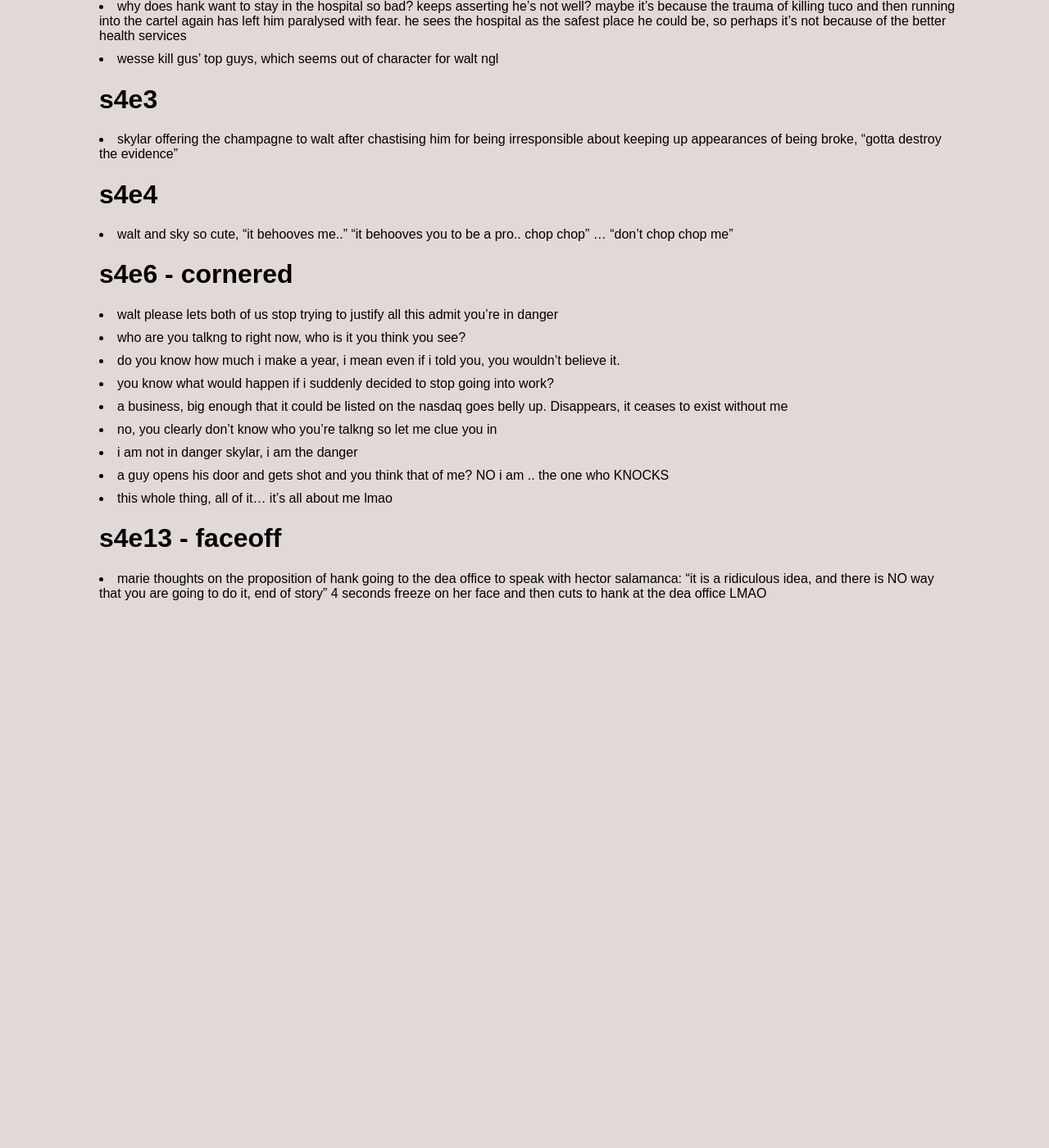
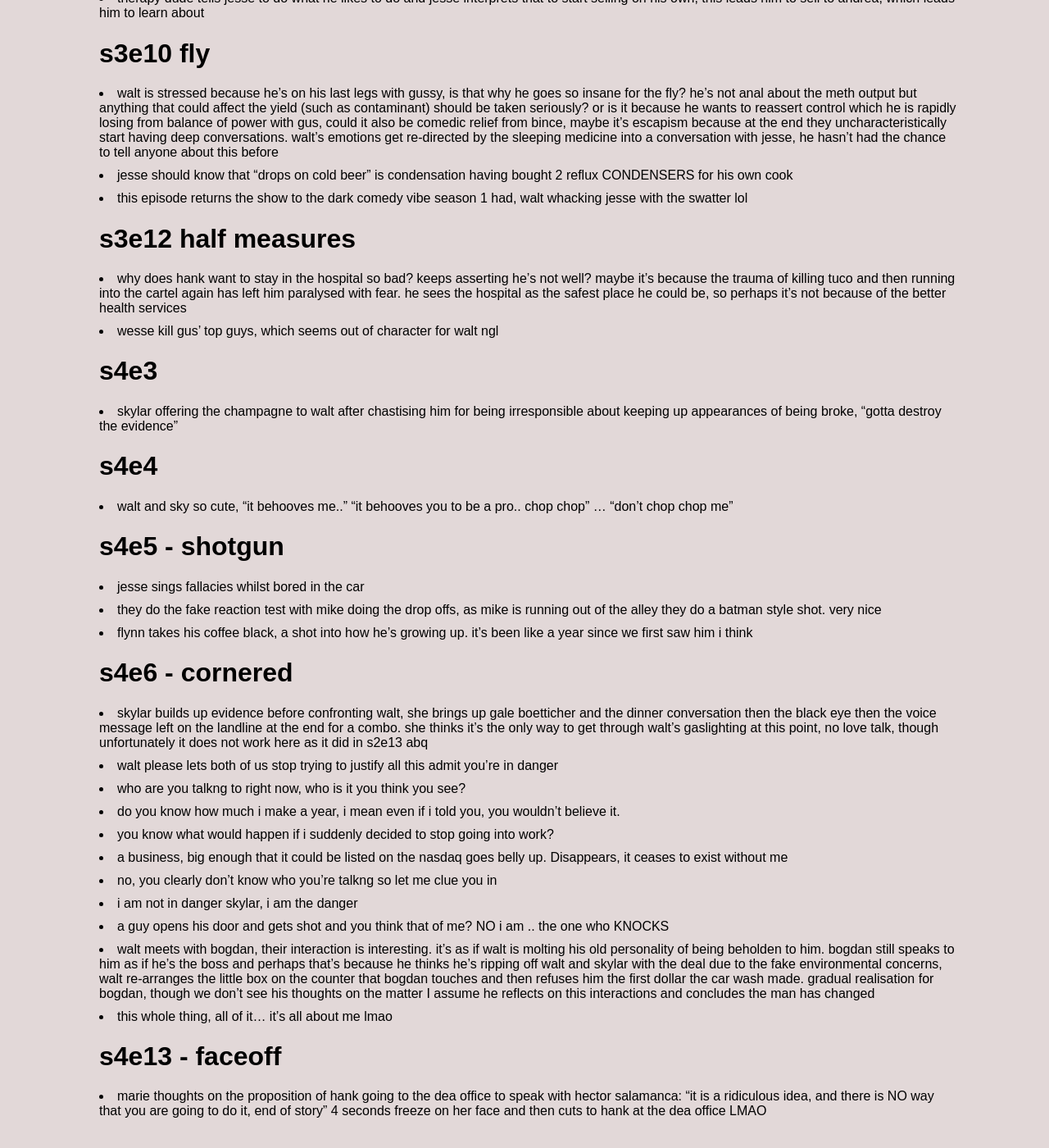
Before and after one commit to jsbaasi/jsbaasi.github.io, a Jekyll site: the page built from _posts/2026-06-08-breaking-bad-episodes.md, in a window 1280 px wide and 1400 px high, scrolled down 3046 px. Shown: the whole window at 82% size. Built offline with Jekyll 4.4.1, drawn with Linux system fonts in a browser that asks for light colours; before the commit the page ends 3815 px from its top, so only the background shows below that; some of the changed text lies outside the part shown.

Commit message:
vault backup: 2026-07-01 11:24:25

```diff
--- a/_posts/2026-06-08-breaking-bad-episodes.md
+++ b/_posts/2026-06-08-breaking-bad-episodes.md
@@ -39,6 +39,11 @@
 # s2e12 phoenix
 - "nice job wearing the pants" took walt 2 seasons to score on jesse with that one lol
 - "is new zealand part of australia?" jane "new zealand is new zealand" "right on"
+# s2e13 - abq
+- skylar beats walt's gaslighting with a massive combo of confrontations! "you have to leave" > "you told me you had a second phone" > "i asked gretchen whether you were having an affair with her" > "gretchen and elliott didn't give you a dime, they paid for NOTHING *zips bag*" > "over $100,000 thousand dollars, out of where, out of thin air?" > "but then, i called your mother *whispers in ear* yeah, thanks for that too ... she didn't even know you have cancer" > "you were gone for 4 days yet she swears that you were never there" > "lies on top of lies on top of lies" SKYLAR wins
+# s3e1 - no mas
+- in the starting sequence, the twins put up the childish drawing of walter behind the shrine to the death goddess *very* quickly lol. what is up with the childish drawing, did the twins draw it?
+- walt tries to burn his money, which is probably one of the only signs of his regret over the donald margolis plane crash situation as anywhere else he just gaslights
 # s3e2 caballo sin nombre
 - horse with no name translated to english ^ what walt is playing when he gets pulled over and then this episode when he's showering as the twins walk in with a bare axe
 - this house buying strategy that jesse used could've backfired if his parents just snitched on him for selling meth. but they were made even from the transaction and have no other incentive to get their son arrested aside from teaching him a very time-expensive lesson?
@@ -66,7 +71,12 @@
 - skylar offering the champagne to walt after chastising him for being irresponsible about keeping up appearances of being broke, "gotta destroy the evidence"
 # s4e4
 - walt and sky so cute, "it behooves me.." "it behooves you to be a pro.. chop chop" ... "don't chop chop me"
+# s4e5 - shotgun
+- jesse sings fallacies whilst bored in the car
+- they do the fake reaction test with mike doing the drop offs, as mike is running out of the alley they do a batman style shot. very nice
+- flynn takes his coffee black, a shot into how he's growing up. it's been like a year since we first saw him i think
 # s4e6 - cornered
+- skylar builds up evidence before confronting walt, she brings up gale boetticher and the dinner conversation then the black eye then the voice message left on the landline at the end for a combo. she thinks it's the only way to get through walt's gaslighting at this point, no love talk, though unfortunately it does not work here as it did in s2e13 abq
 - walt please lets both of us stop trying to justify all this  admit you're in danger
 - who are you talkng to right now, who is it you think you see?
 - do you know how much i make a year, i mean even if i told you, you wouldn't believe it.
@@ -75,6 +85,7 @@
 - no, you clearly don't know who you're talkng so let me clue you in
 - i am not in danger skylar, i am the danger
 - a guy opens his door and gets shot and you think that of me? NO i am .. the one who KNOCKS
+- walt meets with bogdan, their interaction is interesting. it's as if walt is molting his old personality of being beholden to him. bogdan still speaks to him as if he's the boss and perhaps that's because he thinks he's ripping off walt and skylar with the deal due to the fake environmental concerns, walt re-arranges the little box on the counter that bogdan touches and then refuses him the first dollar the car wash made. gradual realisation for bogdan, though we don't see his thoughts on the matter I assume he reflects on this interactions and concludes the man has changed
 - this whole thing, all of it... it's all about me lmao
 # s4e13 - faceoff
 - marie thoughts on the proposition of hank going to the dea office to speak with hector salamanca: "it is a ridiculous idea, and there is NO way that you are going to do it, end of story" 4 seconds freeze on her face and then cuts to hank at the dea office LMAO
```
Also changed, not shown: _posts/2026-06-08-garden-calisthenics-equipment.md (+1 -1 lines).
